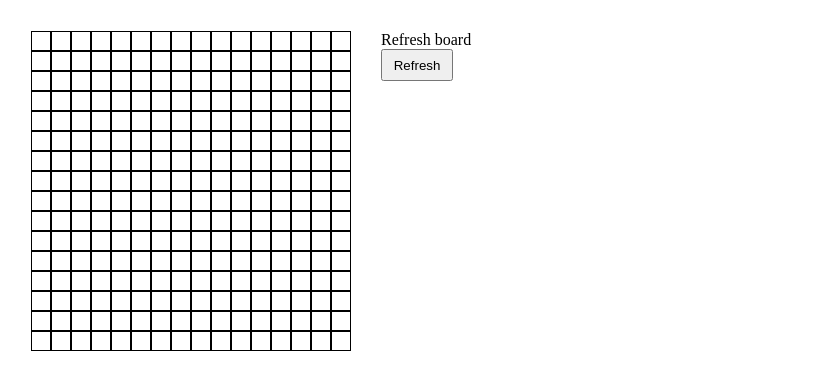
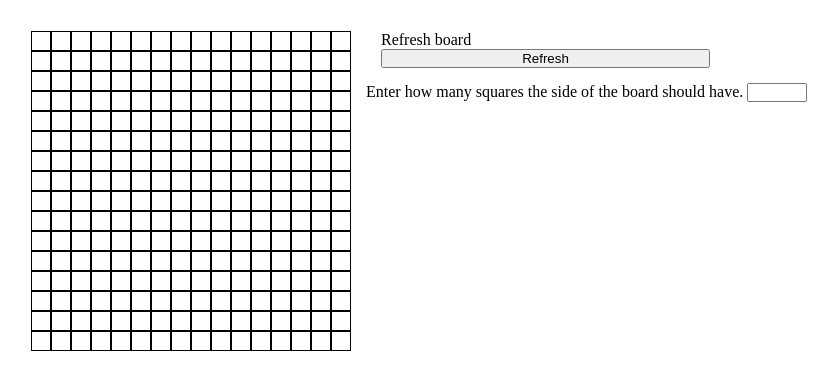
Before and after one commit to lnabesima/odin_etchasketch, a website: page index.html in a window 1280 px wide. Shown: the whole page, without its empty margins (0-839 px from the left). Drawn offline with Linux system fonts and the light colour scheme.

Commit message:
Add HTML form the user's input

```diff
--- a/index.html
+++ b/index.html
@@ -11,9 +11,20 @@
     <main class="flex">
       <div class="div-wrapper grid"></div>
 
-      <div class="refresh-board">
-        <p class="refresh-board__title">Refresh board</p>
-        <button class="refresh-board__button">Refresh</button>
+      <div class="controls">
+        <div class="refresh-board">
+          <p class="refresh-board__title">Refresh board</p>
+          <button class="refresh-board__button">Refresh</button>
+        </div>
+
+        <div class="input-side">
+          <form>
+            <label for="side"
+              >Enter how many squares the side of the board should have.</label
+            >
+            <input type="number" name="side" id="side" min="0" max="100" />
+          </form>
+        </div>
       </div>
     </main>
 
```
